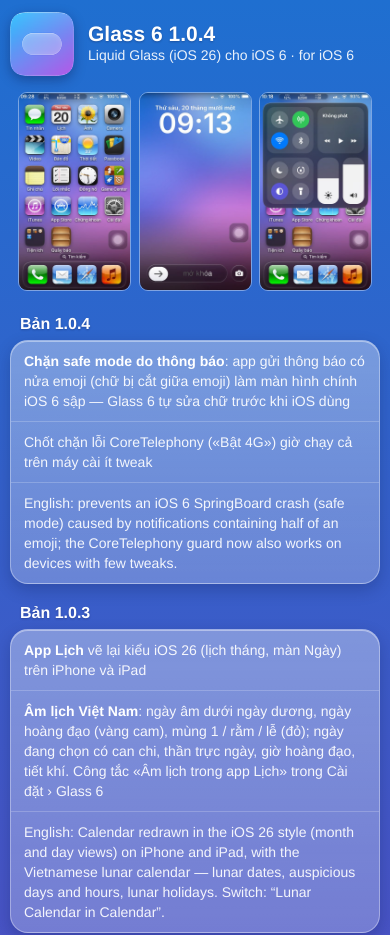
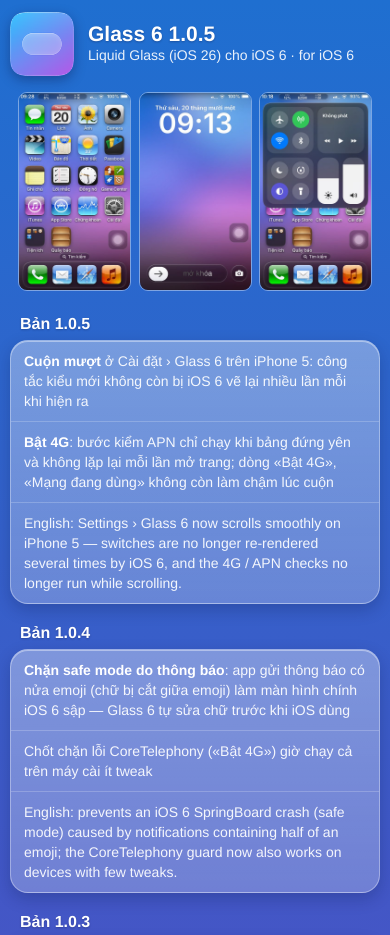
Before and after one commit to itovn/Glass6, a plain HTML site: page cydia/depiction.html in a window 390 px wide. Shown: the top 935 px of the page. Drawn offline with Linux system fonts and the light colour scheme.

Commit message:
Glass 6 1.0.5: Cài đặt › Glass 6 cuộn mượt trên iPhone 5 — trang, trang mô tả, nguồn Cydia (1.0.3 / 1.0.4 / 1.0.5, đã ký)
Co-Authored-By: Claude Opus 5.5 <noreply@anthropic.com>

```diff
--- a/cydia/depiction.html
+++ b/cydia/depiction.html
@@ -36,12 +36,19 @@ h2 { margin: 20px 10px 7px; font-size: 16px; text-shadow: 0 1px 2px rgba(10, 16,
 <body>
 <div class="head">
   <img src="CydiaIcon.png" alt="">
-  <b>Glass 6 1.0.4</b>
+  <b>Glass 6 1.0.5</b>
   <span>Liquid Glass (iOS 26) cho iOS 6 · for iOS 6</span>
 </div>
 
 <div class="shots">
   <img src="../img/phone-home.jpg" alt=""><img src="../img/phone-lock.jpg" alt=""><img src="../img/phone-cc.jpg" alt="">
+</div>
+
+<h2>Bản 1.0.5</h2>
+<div class="glass">
+  <div class="row"><b>Cuộn mượt</b> ở Cài đặt › Glass 6 trên iPhone 5: công tắc kiểu mới không còn bị iOS 6 vẽ lại nhiều lần mỗi khi hiện ra</div>
+  <div class="row"><b>Bật 4G</b>: bước kiểm APN chỉ chạy khi bảng đứng yên và không lặp lại mỗi lần mở trang; dòng «Bật 4G», «Mạng đang dùng» không còn làm chậm lúc cuộn</div>
+  <div class="row">English: Settings › Glass 6 now scrolls smoothly on iPhone 5 — switches are no longer re-rendered several times by iOS 6, and the 4G / APN checks no longer run while scrolling.</div>
 </div>
 
 <h2>Bản 1.0.4</h2>
```
Also changed, not shown: en.html (+1 -1 lines), index.html (+1 -1 lines), 8 other files.
